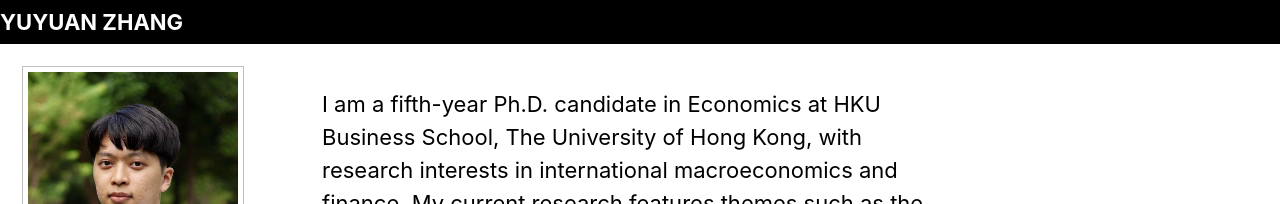
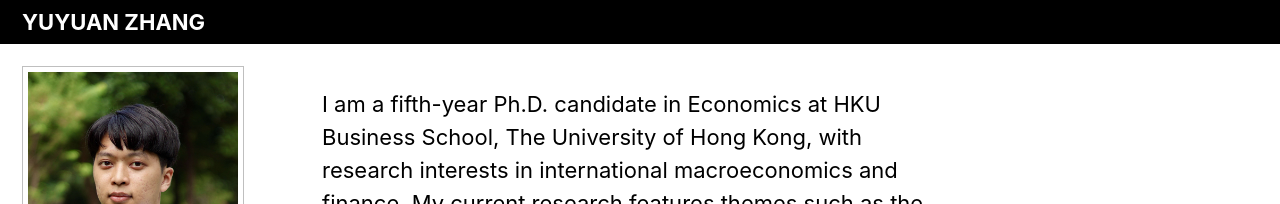
Before and after one commit to yuyuanecon/yuyuanecon.github.io, a Jekyll site: the page built from index.html, in a window 1280 px wide. Shown: the top 204 px of the page. Built offline with Jekyll 4.4.1, drawn with Linux system fonts in a browser that asks for light colours; cached includes are drawn as plain includes; the list of posts is cut into pages by our own code.

Commit message:
Update _navigation.scss

```diff
--- a/_sass/minimal-mistakes/_navigation.scss
+++ b/_sass/minimal-mistakes/_navigation.scss
@@ -215,7 +215,8 @@
     }
 
     &.site-title {
-      margin-inline-start: 0;
+      /*margin-inline-start: 0;*/
+      margin-inline-start: 1em;
       color: $background-color;
       /*color: $muted-text-color;*/
     }
```
